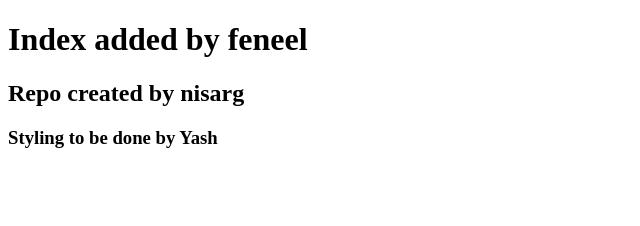
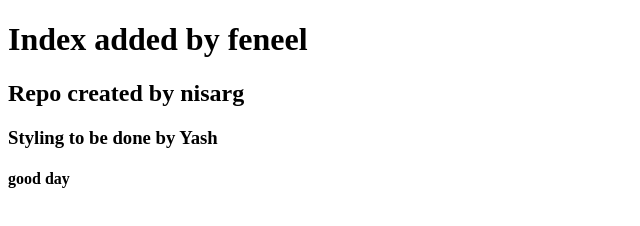
Before and after one commit to NisargTrivedi01/First-Repo, a plain HTML site: page index.html in a window 1280 px wide. Shown: the full height of the page, 0-640 px from the left. Drawn offline with Linux system fonts and the light colour scheme.

Commit message:
added index.html by feneel

```diff
--- a/index.html
+++ b/index.html
@@ -10,5 +10,6 @@
     <h1>Index added by feneel</h1>
     <h2>Repo created by nisarg</h2>
     <h3>Styling to be done by Yash</h3>
+    <h4>good day</h4>
 </body>
 </html>
```
